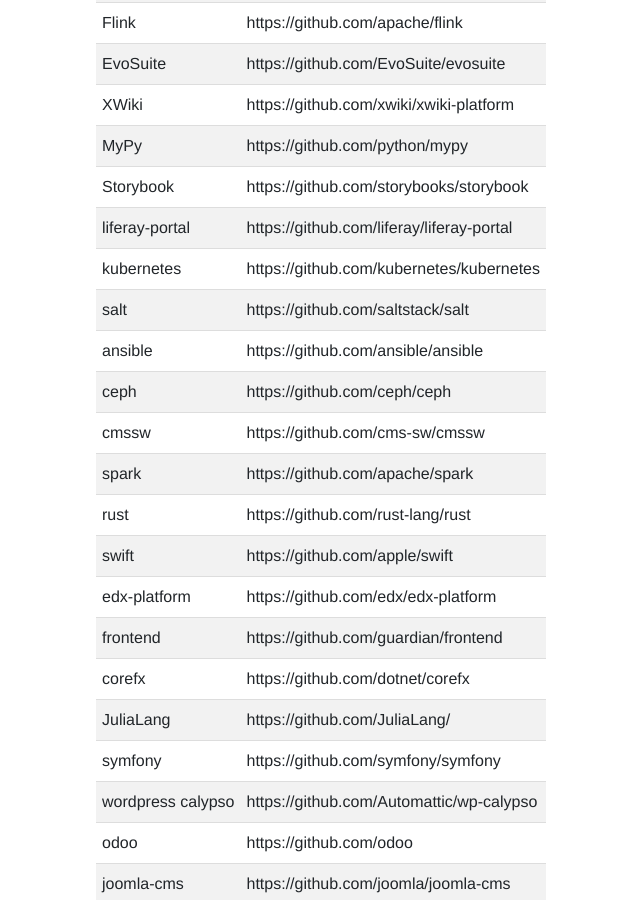
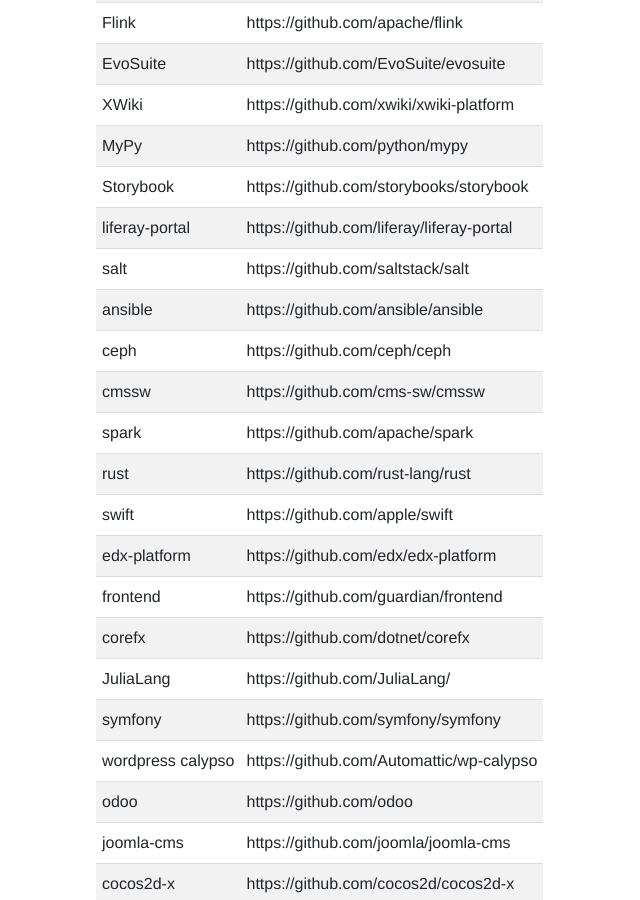
Before and after one commit to SERG-Delft/delftswa, a Jekyll site: the page built from 2020/suggested-projects.md, in a window 1280 px wide and 900 px high, scrolled down 633 px. Shown: the whole window, without its empty margins (160-800 px from the left). Built offline with Jekyll 4.4.1, drawn with Linux system fonts in a browser that asks for light colours.

Commit message:
Remove Kubernetes
Kubernetes has already been covered in the past.

```diff
--- a/2020/suggested-projects.md
+++ b/2020/suggested-projects.md
@@ -15,7 +15,6 @@ Below is a list of suggested projects. We also have a [longer list](top200projec
 | MyPy | https://github.com/python/mypy |
 | Storybook | https://github.com/storybooks/storybook |
 | liferay-portal | https://github.com/liferay/liferay-portal |
-| kubernetes | https://github.com/kubernetes/kubernetes |
 | salt | https://github.com/saltstack/salt |
 | ansible | https://github.com/ansible/ansible |
 | ceph | https://github.com/ceph/ceph |
```
